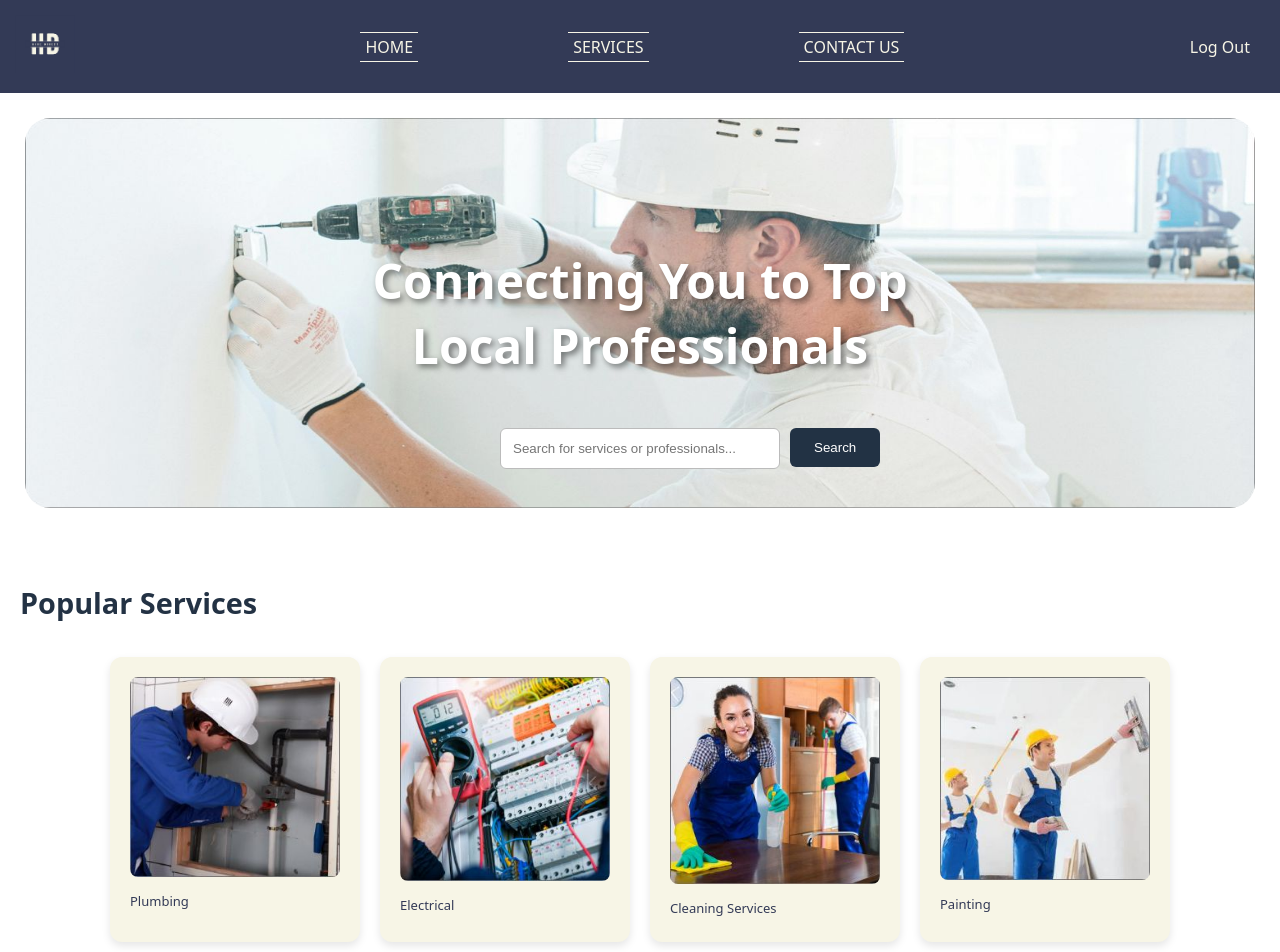
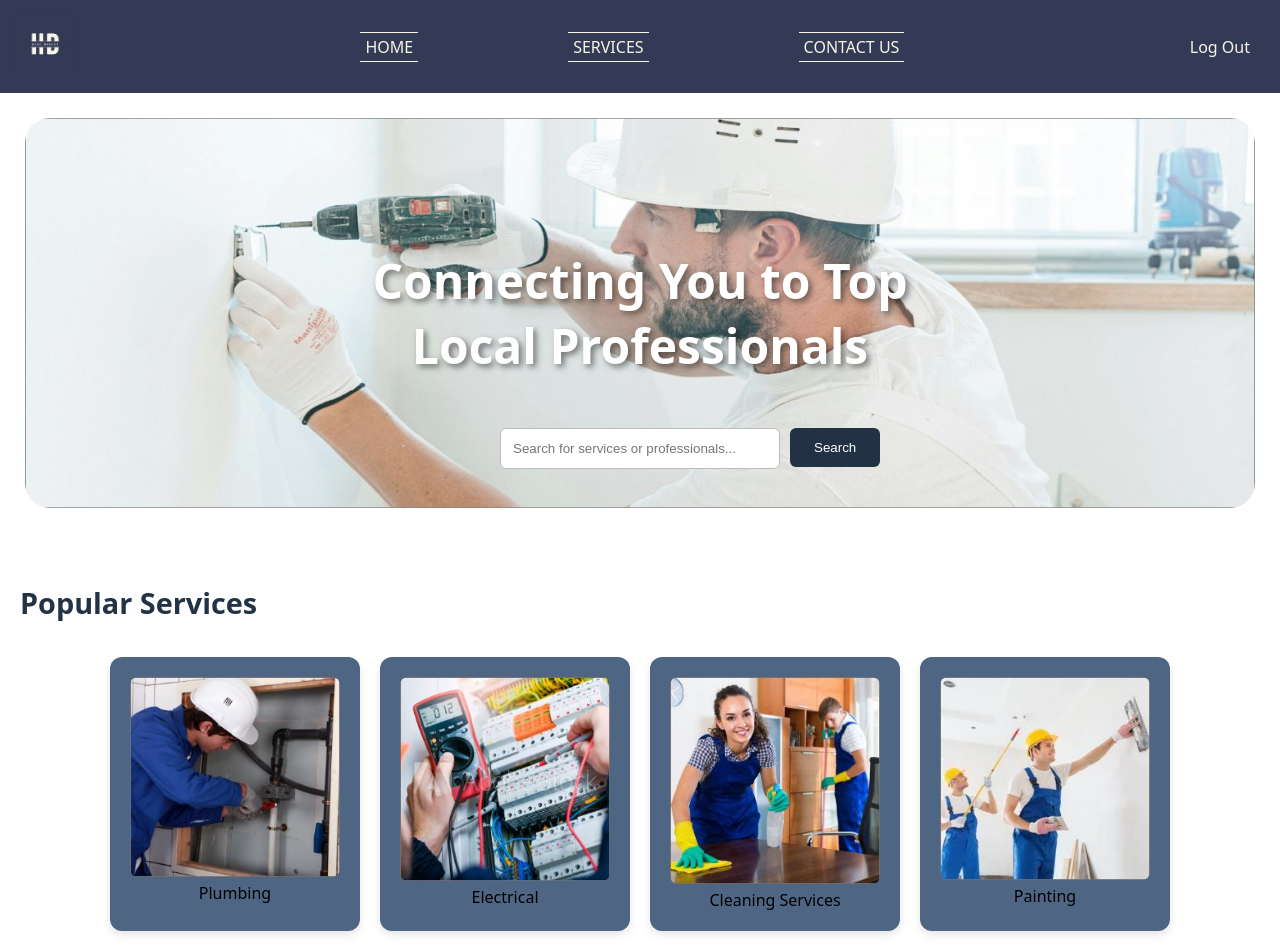
Before and after one commit to merinthomas655/HireDirect, a React (Create React App) app in the folder client/: page /HomePage in a window 1280 px wide. Shown: the top 952 px of the page. Built offline with nearby package versions, Linux system fonts and the light colour scheme; sample sign-in values are in the browser's storage.

Commit message:
little change in the css of service page. working fine

```diff
--- a/client/src/css/ServicePage.css
+++ b/client/src/css/ServicePage.css
@@ -146,7 +146,7 @@
     flex-direction: column;
   }
 
-  .service-card {
+  .s-card {
     display: flex;
     margin-bottom: 20px;
     padding: 20px;
@@ -243,16 +243,16 @@
 
 
 
-  .service-card p {
+  .s-card p {
     color: #333a56;
   }
 
-  .service-card h3 {
+  .s-card h3 {
     margin: 0 0 10px;
     font-size: 20px;
   }
 
-  .service-card p {
+  .s-card p {
     margin: 5px 0;
     font-size: 13px;
   }
--- a/client/src/pages/ServicePage.jsx
+++ b/client/src/pages/ServicePage.jsx
@@ -130,7 +130,7 @@ const ServicePage = () => {
           <div className="service-list">
             {filteredProviders && filteredProviders.length > 0 ? (
               filteredProviders.map((provider) => (
-                <div key={provider._id} className="service-card">
+                <div key={provider._id} className="s-card">
                   {provider.image && (
                     <img src={provider.image} alt={provider.user?.username || 'Provider Image'} className="provider-image" />
                   )}
```
